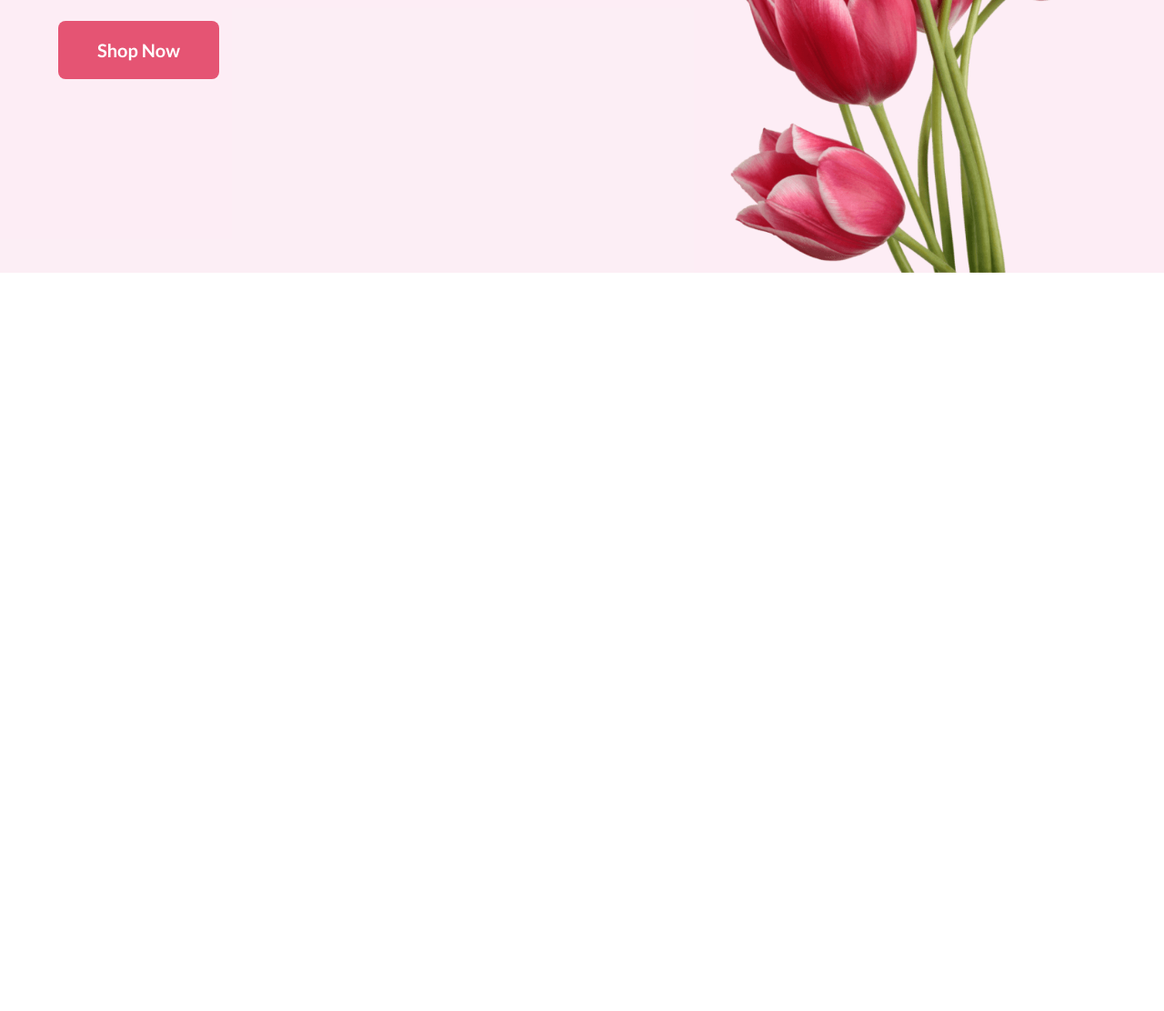
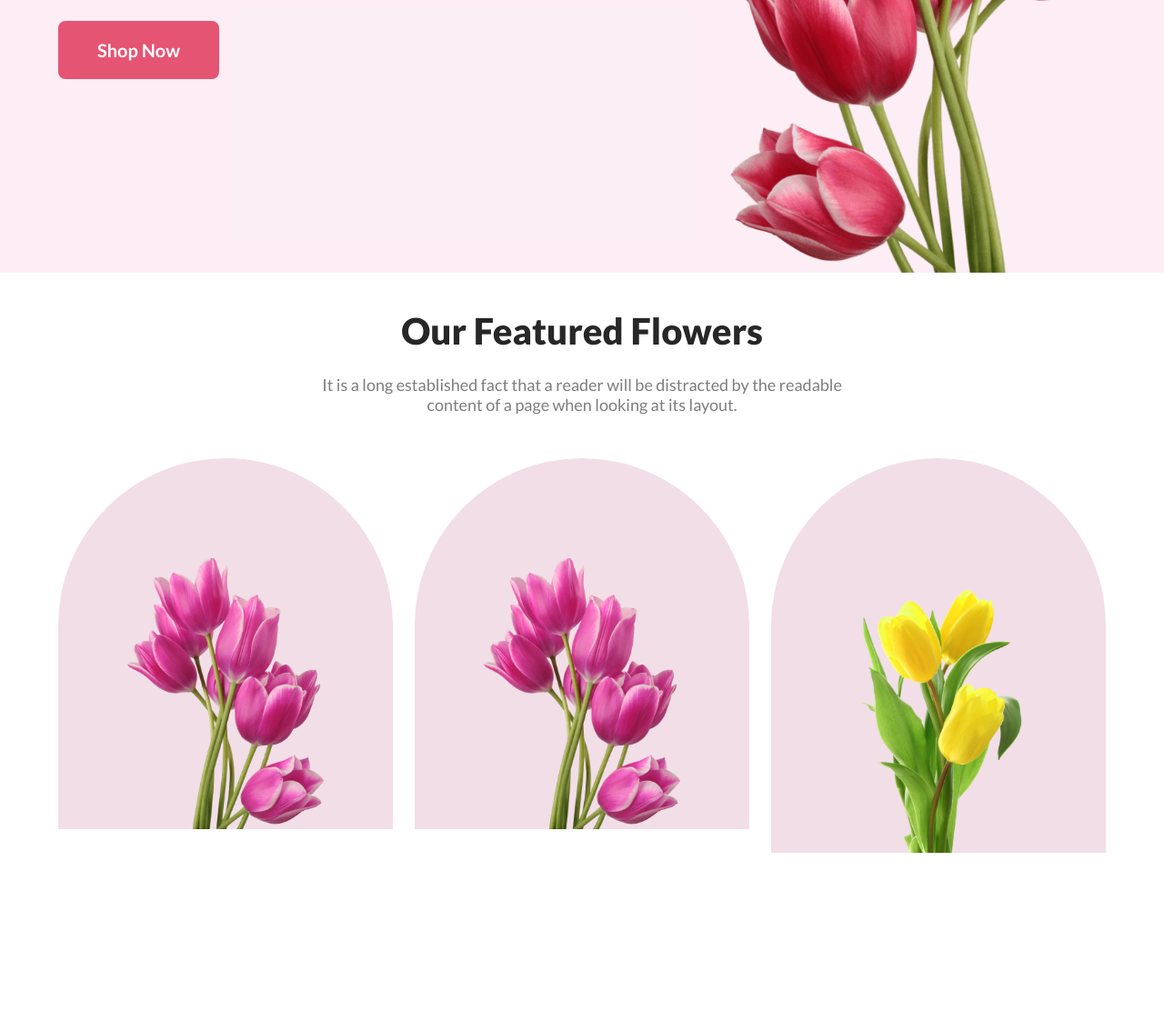
Before and after one commit to maha12989/flower-shop, a plain HTML site: page index.html in a window 1280 px wide. Shown: the part 500-1612 px from the top of the page at 91% size. Before the commit the page ends 800 px from the top, so only its background shows below. Drawn offline with Linux system fonts and the light colour scheme.

Commit message:
feature flowers add

```diff
--- a/css/style.css
+++ b/css/style.css
@@ -8,7 +8,7 @@
    outline: 0;
    box-sizing: border-box;
    font-family: "Lato", sans-serif;
-   overflow: hidden;
+   overflow-x: hidden;
 }
 
 a{
@@ -82,3 +82,53 @@ img{
    right: 0;
    bottom: 0;
 }
+
+section{
+   margin-bottom: 128px;
+}
+
+.featured{
+   width: 100%;
+   height: 100vh;
+}
+
+.featured .featured_title{
+   text-align: center;
+}
+
+.featured .featured_title h2{
+   font-size: 40px;
+   font-weight: 800;
+   color: #272727;
+   margin-top: 40px;
+}
+
+.featured .featured_title .para{
+   width: 594px;
+   margin: 24px auto 48px;
+}
+
+.featured_imgBox{
+   display: flex;
+   gap: 24px;
+   justify-content: space-around;
+   align-items: center;
+}
+
+.featured_imgBox .imgBox{
+   width: 464px;
+   height: 605px;
+}
+
+
+.featured_imgBox .colorBox{
+   background-color: rgb(166, 33, 97, 15%);
+   border-top-right-radius: 300px;
+   border-top-left-radius: 300px;
+}
+
+.featured_imgBox img{
+   width: 100%;
+   height: 100%;
+   padding: 110px 76px 0;
+}
--- a/index.html
+++ b/index.html
@@ -16,9 +16,35 @@
             layout. The point of using Lorem Ipsum is that it has a more-or-less normal distribution of letters.</p>
             <button class="btn"> Shop Now </button>
          </div>
-         <img src="images/pngwing10.png" class="banner_img" alt="">
+         <img src="images/pngwing10.png" class="banner_img" alt="pngwing10">
       </div>
       </div>
    </header>
+
+   <section class="featured">
+      <div class="container">
+         <div class="featured_title">
+            <h2>Our Featured Flowers</h2>
+            <p class="para">It is a long established fact that a reader will be distracted by the readable content of a page when looking at its layout.</p>
+         </div>
+         <div class="featured_imgBox">
+            <div class="imgBox">
+               <div class="colorBox">
+                  <img src="images/pngwing6.png" alt="pngwing6">
+               </div>
+            </div>
+            <div class="imgBox">
+               <div class="colorBox">
+                  <img src="images/pngwing6.png" alt="pngwing6">
+               </div>
+            </div>
+            <div class="imgBox">
+               <div class="colorBox">
+                  <img src="images/pngwing7.png" alt="pngwing6">
+               </div>
+            </div>
+         </div>
+      </div>
+   </section>
 </body>
 </html>
```
Also changed, not shown: images/Flower01.png (renamed from images/Flower 01.png), images/Group57.png (renamed from images/Group 57.png), images/Group58.png (renamed from images/Group 58.png), images/Group59.png (renamed from images/Group 59.png), images/Rectangle4.png (renamed from images/Rectangle 4.png), images/Rectangle6.png (renamed from images/Rectangle 6.png), images/Rectangle9.png (renamed from images/Rectangle 9.png), images/pngwing5.png (renamed from images/pngwing 5.png), images/pngwing6.png (renamed from images/pngwing 6.png), images/pngwing7.png (renamed from images/pngwing 7.png), images/pngwing8.png (renamed from images/pngwing 8.png).
